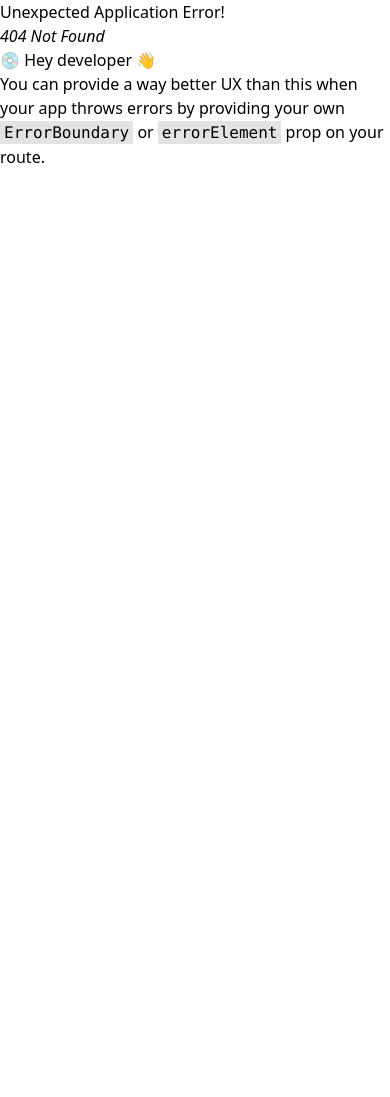
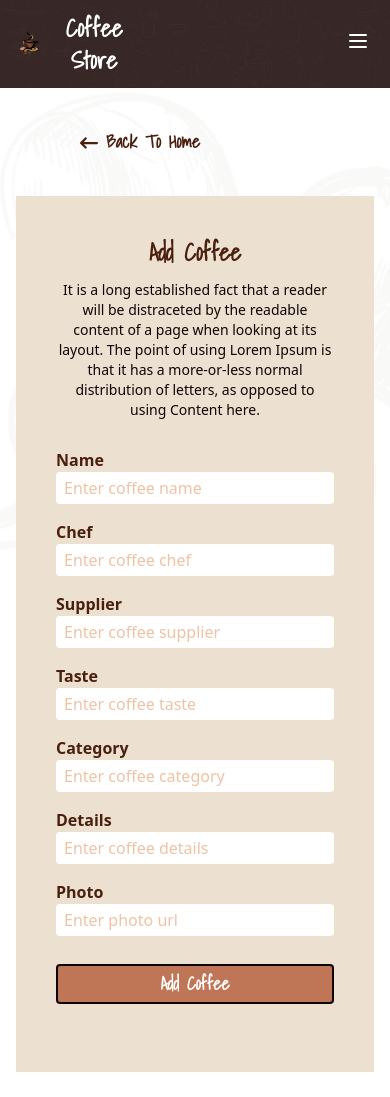
Before and after one commit to chamakkarmakar/coffee-store-client, a React (Vite) app: page /add in a window 390 px wide. Before the commit this address had no page. Shown: the top 1097 px of the page. Before the commit the page ends 844 px from the top, so only its background shows below. Built offline with nearby package versions, Linux system fonts and the light colour scheme; a web font is replaced by a local one.

Commit message:
make responsive ADD COFFEE page

```diff
--- /dev/null
+++ b/src/Components/AllForms/AddProduct.jsx
@@ -0,0 +1,70 @@
+import React from 'react'
+import bgAdd from "../../assets/images/more/11.png"
+import { FaArrowLeftLong } from "react-icons/fa6";
+import { Link } from 'react-router-dom';
+
+const AddProduct = () => {
+    const handleAddProduct = event =>{
+        event.preventDefault();
+        const name = event.target.name.value;
+        const chef = event.target.chef.value;
+        const supplier = event.target.supplier.value;
+        const taste = event.target.taste.value;
+        const category = event.target.category.value;
+        const details = event.target.details.value;
+        const photo = event.target.photo.value;
+
+        console.log(name,chef,supplier,taste,category,details,photo);
+
+        event.target.reset();
+    }
+    return (
+        <div className='bg-cover  bg-no-repeat' style={{ backgroundImage: `url(${bgAdd})` }}>
+            <button className='my-10 ml-20'>
+                <Link to="/" className='font-style text-lg font-semibold text-coffee2'>
+                    <FaArrowLeftLong className='inline' /> Back To Home
+                </Link>
+            </button>
+            <div className="bg-coffee6 p-10 md:w-1/2 md:mx-auto mx-4">
+                <div className='text-center'>
+                    <h2 className="font-style text-coffee2 font-bold text-2xl mb-3">Add Coffee</h2>
+                    <p className='text-sm text-coffee1'>It is a long established fact that a reader will be distraceted by the readable content of a page when looking at its layout. The point of using Lorem Ipsum is that it has a more-or-less normal distribution of letters, as opposed to using Content here.</p>
+                </div>
+                <form onSubmit={handleAddProduct} className='grid md:grid-cols-2 grid-cols-1 gap-4 my-7'>
+
+                    <div>
+                        <label htmlFor="name" className='block text-coffee2 font-semibold'>Name</label>
+                        <input type="text" name="name" className='w-full rounded px-2 py-1 placeholder:text-coffee5 text-coffee4 outline-none' placeholder='Enter coffee name'/>
+                    </div>
+                    <div>
+                        <label htmlFor="chef" className='block text-coffee2 font-semibold'>Chef</label>
+                        <input type="text" name="chef" className='w-full rounded px-2 py-1 placeholder:text-coffee5 text-coffee4 outline-none' placeholder='Enter coffee chef'/>
+                    </div>
+                    <div>
+                        <label htmlFor="supplier" className='block text-coffee2 font-semibold'>Supplier</label>
+                        <input type="text" name="supplier" className='w-full rounded px-2 py-1 placeholder:text-coffee5 text-coffee4 outline-none' placeholder='Enter coffee supplier'/>
+                    </div>
+                    <div>
+                        <label htmlFor="taste" className='block text-coffee2 font-semibold'>Taste</label>
+                        <input type="text" name="taste" className='w-full rounded px-2 py-1 placeholder:text-coffee5 text-coffee4 outline-none' placeholder='Enter coffee taste'/>
+                    </div>
+                    <div>
+                        <label htmlFor="category" className='block text-coffee2 font-semibold'>Category</label>
+                        <input type="text" name="category" className='w-full rounded px-2 py-1 placeholder:text-coffee5 text-coffee4 outline-none' placeholder='Enter coffee category'/>
+                    </div>
+                    <div>
+                        <label htmlFor="details" className='block text-coffee2 font-semibold'>Details</label>
+                        <input type="text" name="details" className='w-full rounded px-2 py-1 placeholder:text-coffee5 text-coffee4 outline-none' placeholder='Enter coffee details'/>
+                    </div>
+                    <div className='md:col-span-2'>
+                        <label htmlFor="photo" className='block text-coffee2 font-semibold'>Photo</label>
+                        <input type="url" name="photo" className='w-full rounded px-2 py-1 placeholder:text-coffee5 text-coffee4 outline-none' placeholder='Enter photo url'/>
+                    </div>
+                    <input type="submit" value="Add Coffee" className='mt-3 md:col-span-2 py-1 bg-coffee4 text-white hover:text-coffee2 font-bold font-style rounded text-lg hover:bg-transparent outline-none border-2 border-coffee1 cursor-pointer' />
+                </form>
+            </div>
+        </div>
+    )
+}
+
+export default AddProduct
--- a/src/Components/HomePg/Banner.jsx
+++ b/src/Components/HomePg/Banner.jsx
@@ -10,7 +10,7 @@ const Banner = () => {
                 <h3 className='font-style text-3xl mb-4 md:text-white text-coffee2'>Would you like a cup of delicious Coffee?</h3>
                 <p className='text-sm mb-4 text-coffee5'>It's coffee time - Sip & Savor - Relaxation in every sip! Get the nostalgia back!! Your companion of every moment!!! Enjoy the beautiful moments and make them memorable.</p>
 
-                <button className='bg-coffee5 text-coffee1 font-semibold font-style px-3 py-2'>Learn More</button>
+                <button className='bg-coffee5 text-coffee1 font-semibold font-style px-3 py-2 hover:bg-transparent border-2 border-dark hover:border-coffee6 hover:text-coffee5'>Learn More</button>
             </div>
         </div>
     )
--- a/src/Components/Products/Products.jsx
+++ b/src/Components/Products/Products.jsx
@@ -18,7 +18,9 @@ const Products = () => {
       <div className='text-center text-coffee1'>
         <small>--- Sip & Savor ---</small>
         <h1 className='text-4xl font-bold font-style'>Our Popular Products</h1>
-        <button className='bg-coffee5 my-4 py-1 px-3 rounded font-semibold border-2 border-coffee1 font-style'>Add Coffee <FaCoffee className='inline w-5 h-5' /></button>
+        <button className='bg-coffee5 hover:bg-transparent my-4 py-1 px-3 rounded font-semibold border-2 border-coffee1 font-style'>
+          Add Coffee <FaCoffee className='inline w-5 h-5' />
+          </button>
       </div>
 
       <div className="md:w-9/12 mx-auto">
--- a/src/main.jsx
+++ b/src/main.jsx
@@ -7,6 +7,7 @@ import {
 import './index.css'
 import Home from './Components/HomePg/Home';
 import Root from './Components/Root/Root';
+import AddProduct from './Components/AllForms/AddProduct';
 
 const router = createBrowserRouter([
   {
@@ -16,6 +17,10 @@ const router = createBrowserRouter([
       {
         path: "/",
         element: <Home />
+      },
+      {
+        path: "/add",
+        element: <AddProduct />
       }
     ]
   }
```
